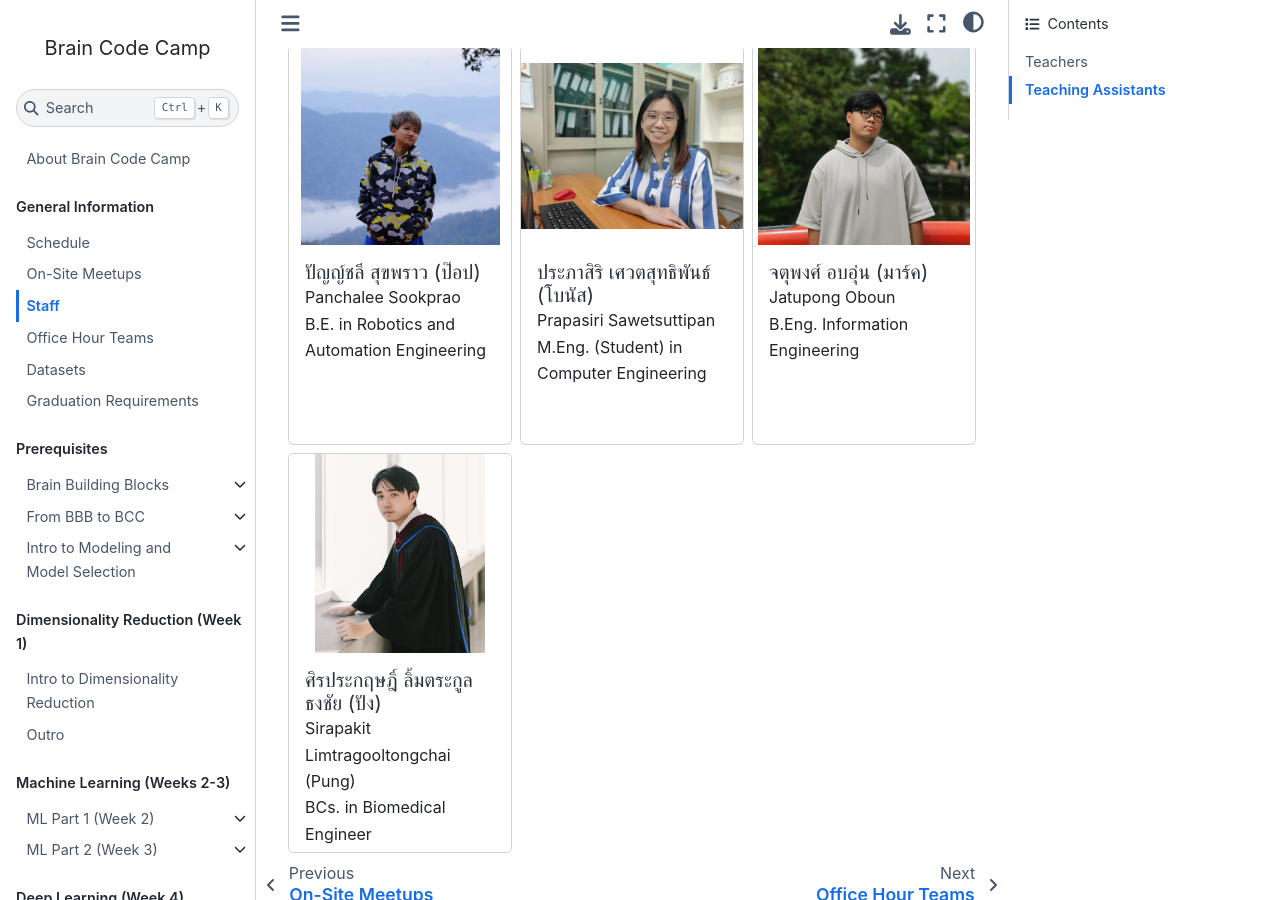
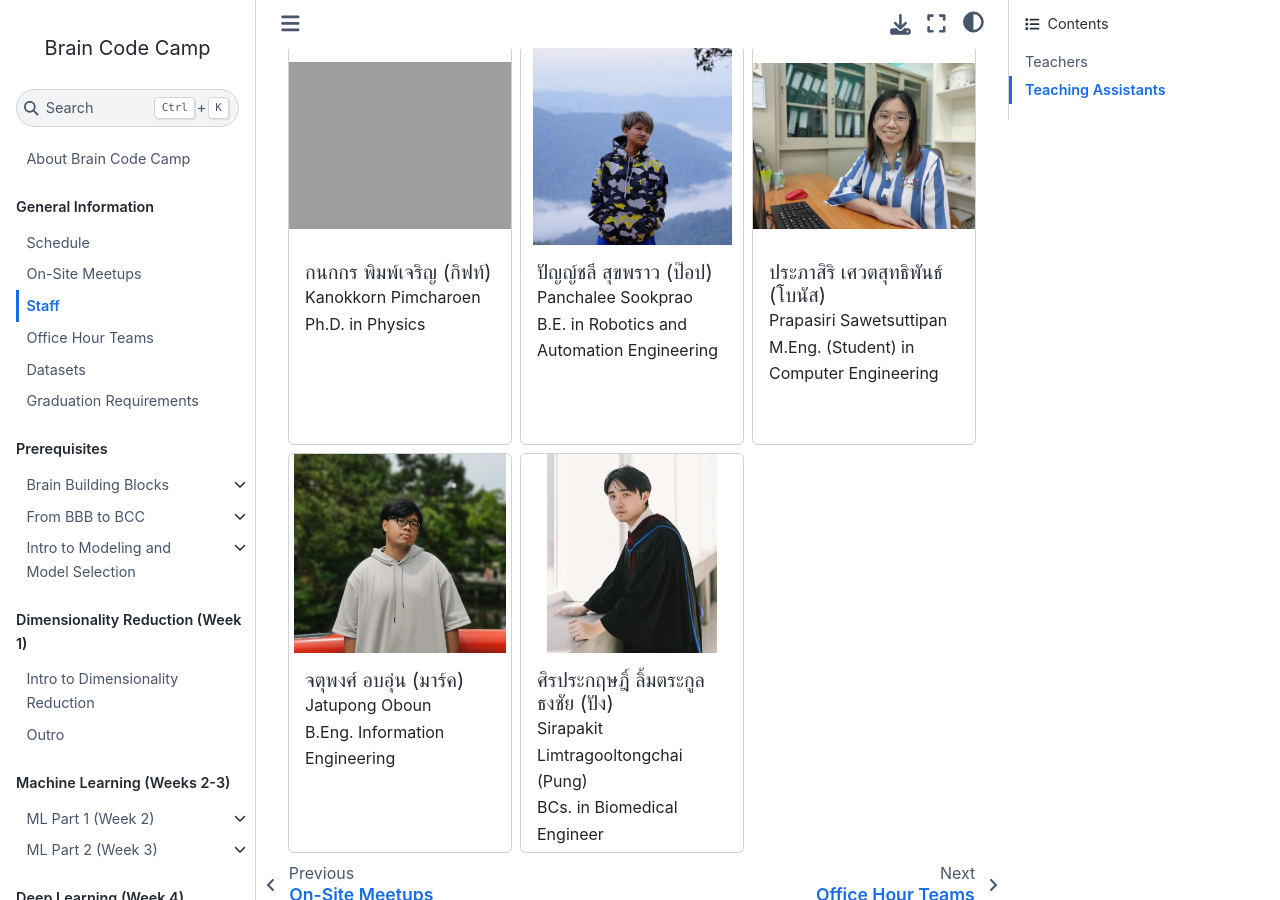
Before and after one commit to braincodecamp/brainCodeCamp2024, a Jupyter Book: the page built from GeneralInfo/staff.md, in a window 1280 px wide and 900 px high, scrolled down 1892 px. Built offline with Jupyter Book 1.0.4 settings and Sphinx 7.4.7 and the Sphinx Book theme 1.1.4, drawn with Linux system fonts in a browser that asks for light colours; pages that are not in the unit, such as notebooks, are missing from menus; grey boxes are pictures that could not be loaded.

Commit message:
Update staff.md

```diff
--- a/GeneralInfo/staff.md
+++ b/GeneralInfo/staff.md
@@ -131,6 +131,18 @@
     </div>
     <div class="col">
         <div class="card staff-image-container">
+            <img src="https://github.com/ichatnun/brainCodeCamp/blob/main/assets/images/team_photos/kanokkorn_pimcharoen.jpeg?raw=true" class="card-img-top" alt="kanokkorn_pimcharoen">
+            <div class="card-body">
+                <h5 class="card-title m-0">กนกกร พิมพ์เจริญ (กิฟท์)</h5>
+                <p class="card-text">
+                    Kanokkorn Pimcharoen<br/>
+                    Ph.D. in Physics
+                </p>
+            </div>
+        </div>
+    </div>
+    <div class="col">
+        <div class="card staff-image-container">
             <img src="/img-staff/panchalee_sookprao.jpg" class="card-img-top" alt="panchalee_sookprao">
             <div class="card-body">
                 <h5 class="card-title m-0">ปัญญ์ชลี สุขพราว (ป๊อป)</h5>
```
